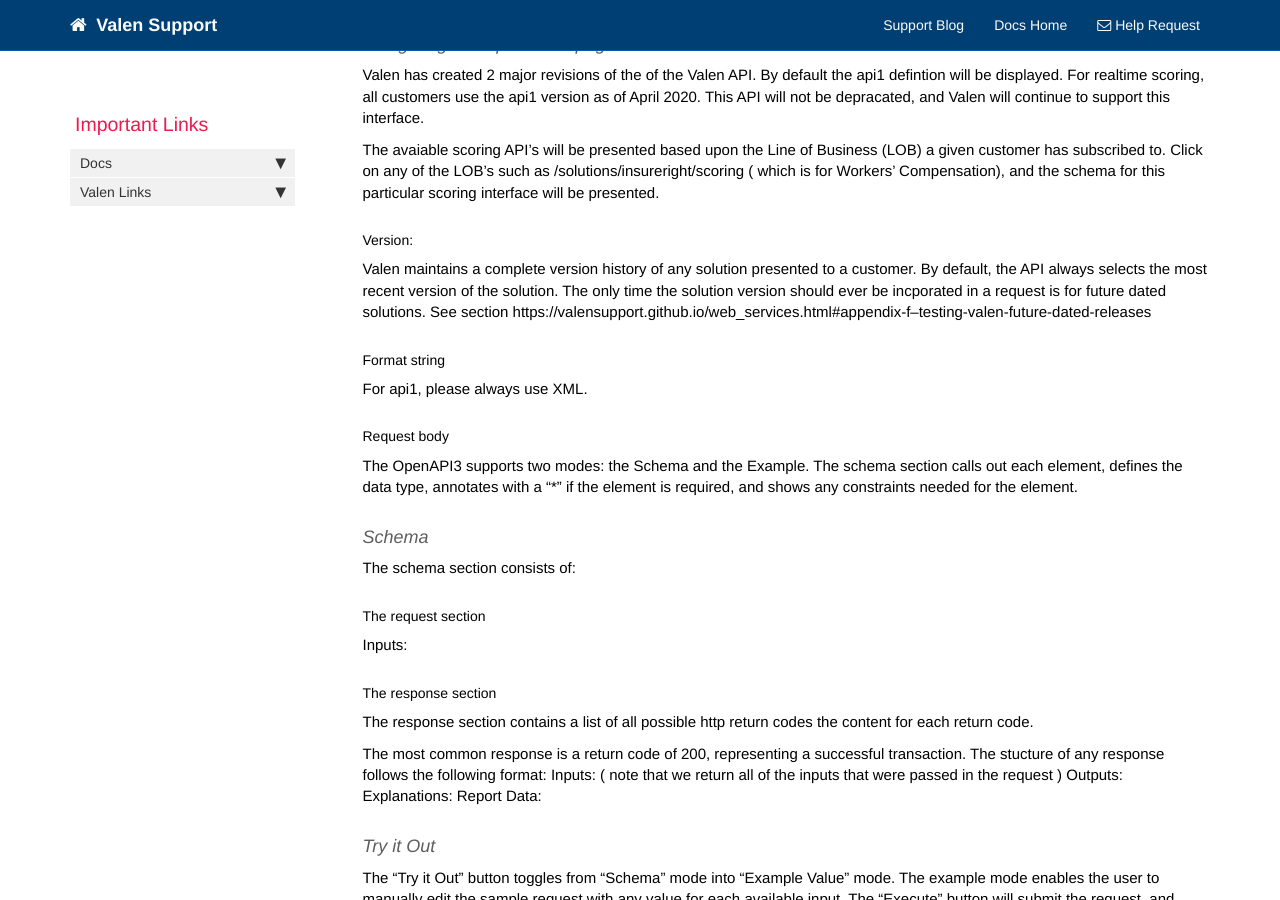
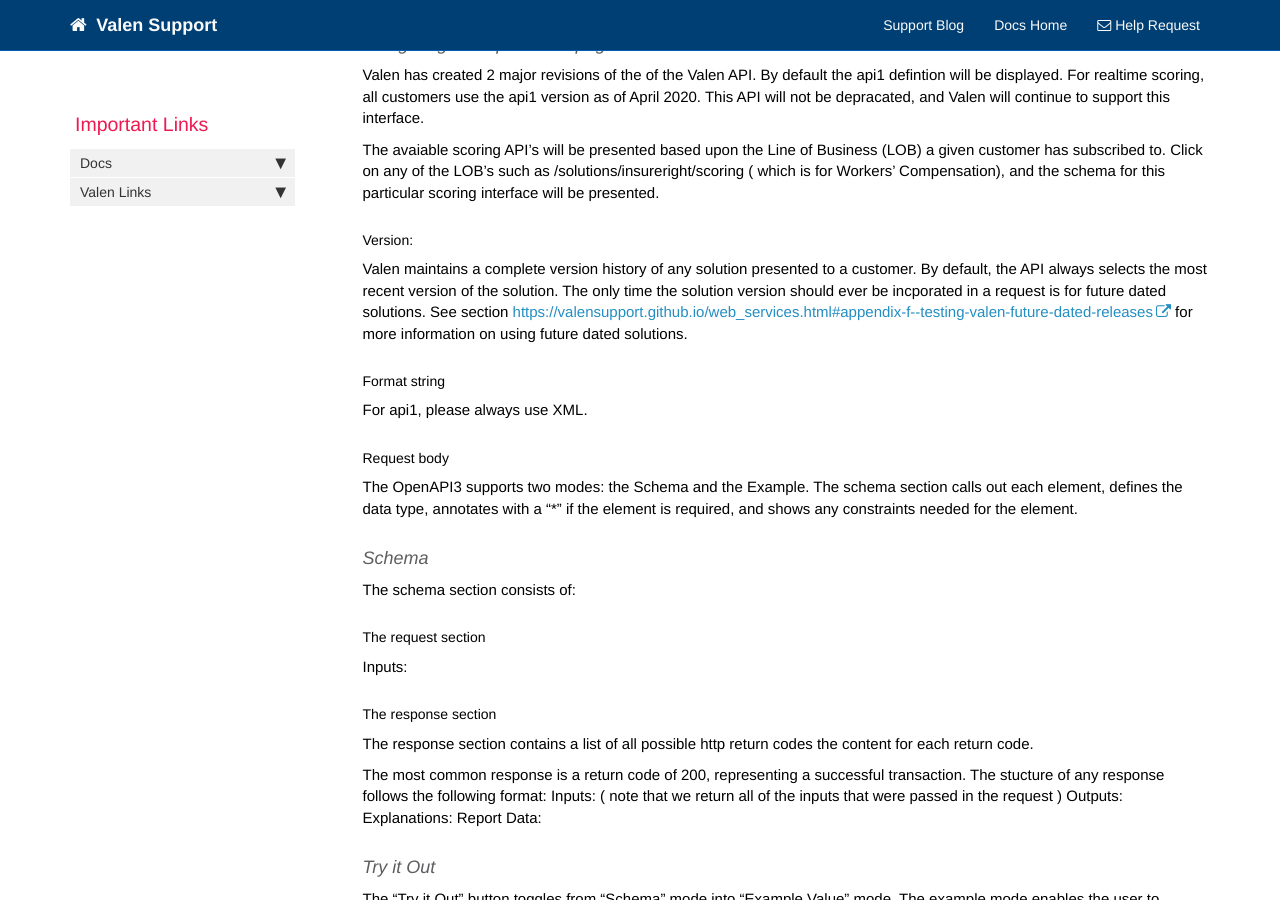
Before and after one commit to valensupport/valensupport.github.io, a Jekyll site: the page built from pages/customer_specific_apis.md, in a window 1280 px wide and 900 px high, scrolled down 974 px. Built offline with Jekyll 4.4.1, drawn with Linux system fonts in a browser that asks for light colours; nearby versions of some CDN libraries; comment, search, counter and statistics services are not loaded.

Commit message:
Update customer_specific_apis.md
get the right syntax for URL reference to other pages in the documentation

```diff
--- a/pages/customer_specific_apis.md
+++ b/pages/customer_specific_apis.md
@@ -31,7 +31,7 @@ Valen has created 2 major revisions of the of the Valen API.  By default the api
 The avaiable scoring API's will be presented based upon the Line of Business (LOB) a given customer has subscribed to. Click on any of the LOB's such as /solutions/insureright/scoring ( which is for Workers' Compensation), and the schema for this particular scoring interface will be presented.
 
 ##### Version:
-Valen maintains a complete version history of any solution presented to a customer.  By default, the API always selects the most recent version of the solution.  The only time the solution version should ever be incporated in a request is for future dated solutions.  See section https://valensupport.github.io/web_services.html#appendix-f--testing-valen-future-dated-releases
+Valen maintains a complete version history of any solution presented to a customer.  By default, the API always selects the most recent version of the solution.  The only time the solution version should ever be incporated in a request is for future dated solutions.  See section <https://valensupport.github.io/web_services.html#appendix-f--testing-valen-future-dated-releases> for more information on using future dated solutions.
 
 ##### Format string
 For api1, please always use XML.
```
